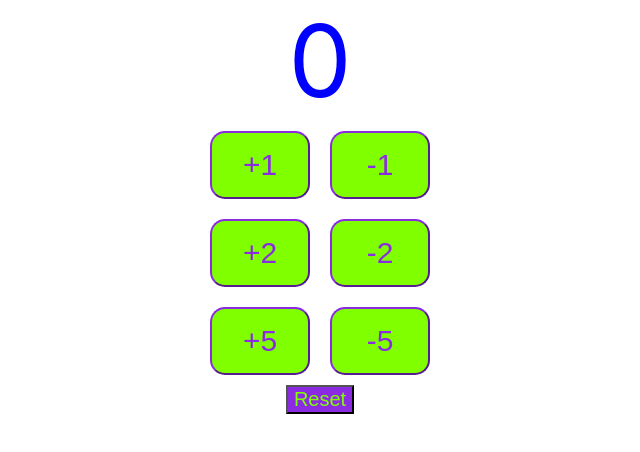
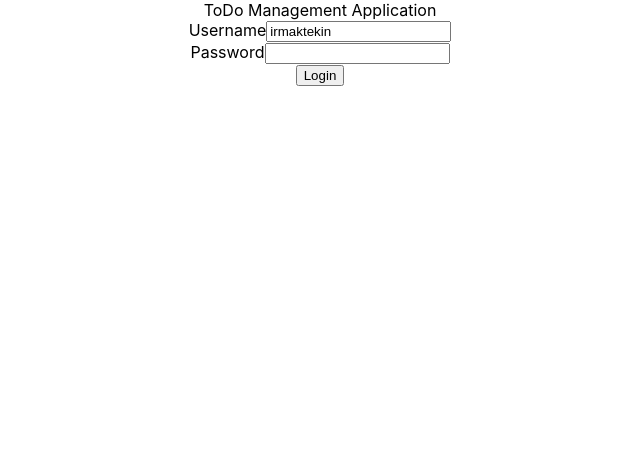
Before and after one commit to irmaktekin/Full-Stack, a React (Create React App) app in the folder front-end/todo-app/: page / in a window 1280 px wide. Shown: the top 452 px of the page, without its empty margins (320-960 px from the left). Built offline with nearby package versions, Linux system fonts and the light colour scheme.

Commit message:
Todo App Login Component is implemented.

```diff
--- a/front-end/todo-app/src/App.js
+++ b/front-end/todo-app/src/App.js
@@ -1,10 +1,10 @@
 import './App.css';
-import Counter from './components/counter/Counter';
-
+import './components/todo/TodoApp';
+import ToDoApp from './components/todo/TodoApp';
 function App() {
   return (
     <div className="App">
-      <Counter/>
+      <ToDoApp/>
 
 
     </div>
--- /dev/null
+++ b/front-end/todo-app/src/components/todo/TodoApp.css
@@ -0,0 +1,5 @@
+label input button {
+    margin:10px;
+    padding:5px;
+
+}
--- /dev/null
+++ b/front-end/todo-app/src/components/todo/TodoApp.jsx
@@ -0,0 +1,57 @@
+import { useState } from 'react';
+import './TodoApp.css';
+
+export default function ToDoApp(){
+    return (
+        <div className="TodoApp">ToDo Management Application
+        <LoginComponent/>
+
+        </div>
+
+    )
+}
+
+
+function LoginComponent(){
+    const [username, setUsername]= useState("irmaktekin")
+    const [password, setPassword]= useState('')
+
+    function handleUsernameChange(event){
+        setUsername(event.target.value)
+    }
+    function handlePasswordChange(event){
+        setPassword(event.target.value);
+        console.log(event.target.value);
+
+    }
+    return(
+        <div className="Login">
+            <div className="LoginForm">
+                <div>
+                    <label>Username</label>
+                    <input type="text" name="username" value={username}
+                    onChange={handleUsernameChange}/>
+
+                </div>
+                <div>
+                    <label>Password</label>
+                    <input type="password" name="password" value={password}
+                    onChange= {handlePasswordChange}/>
+
+                </div>
+                <div>
+                    <button type="button" name="login">Login</button>
+                </div>
+            </div>
+        </div>
+    )
+}
+
+function WelcomeComponent(){
+    return (
+        <div className="Welcome">
+            Welcome Component
+        </div>
+
+    )
+}
```
